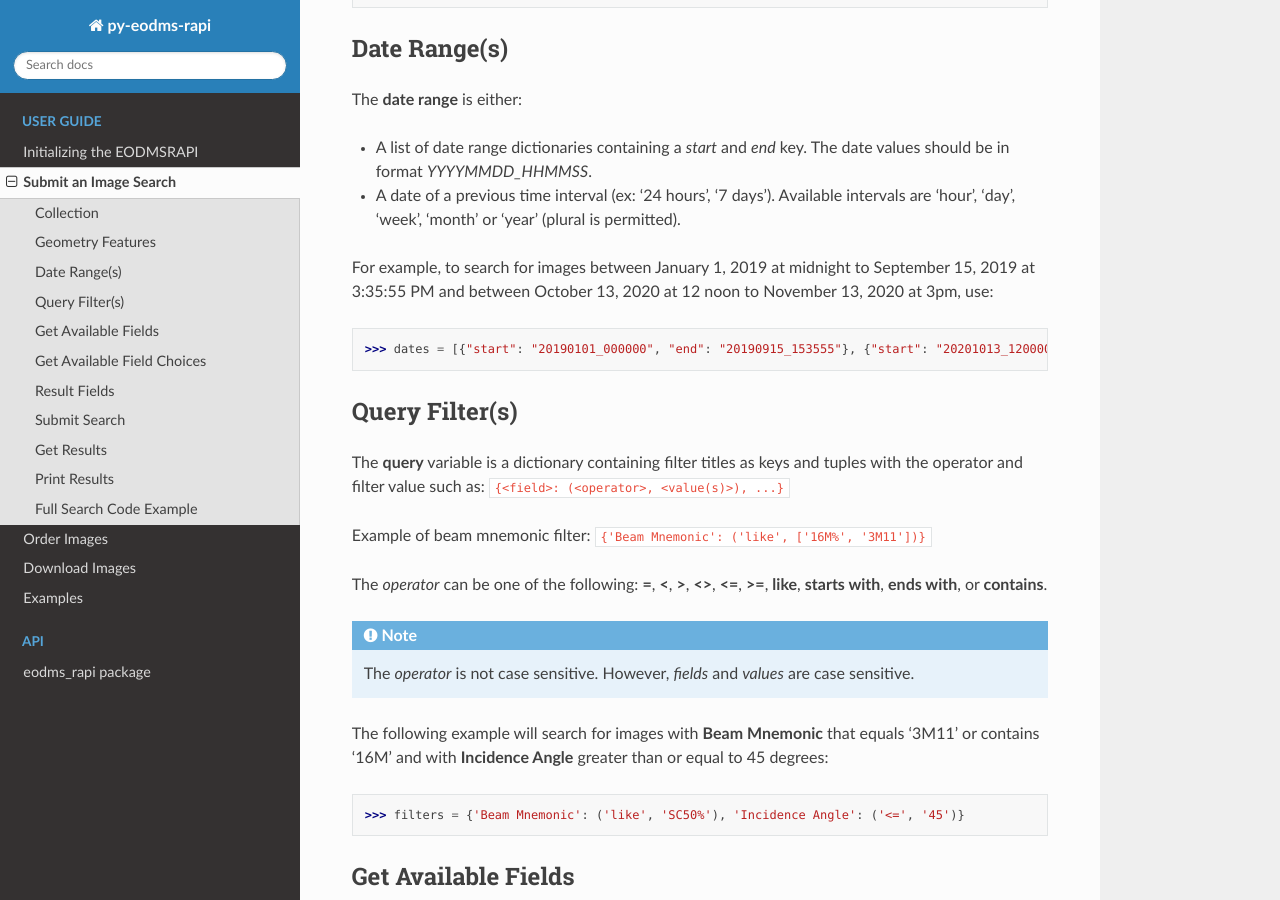
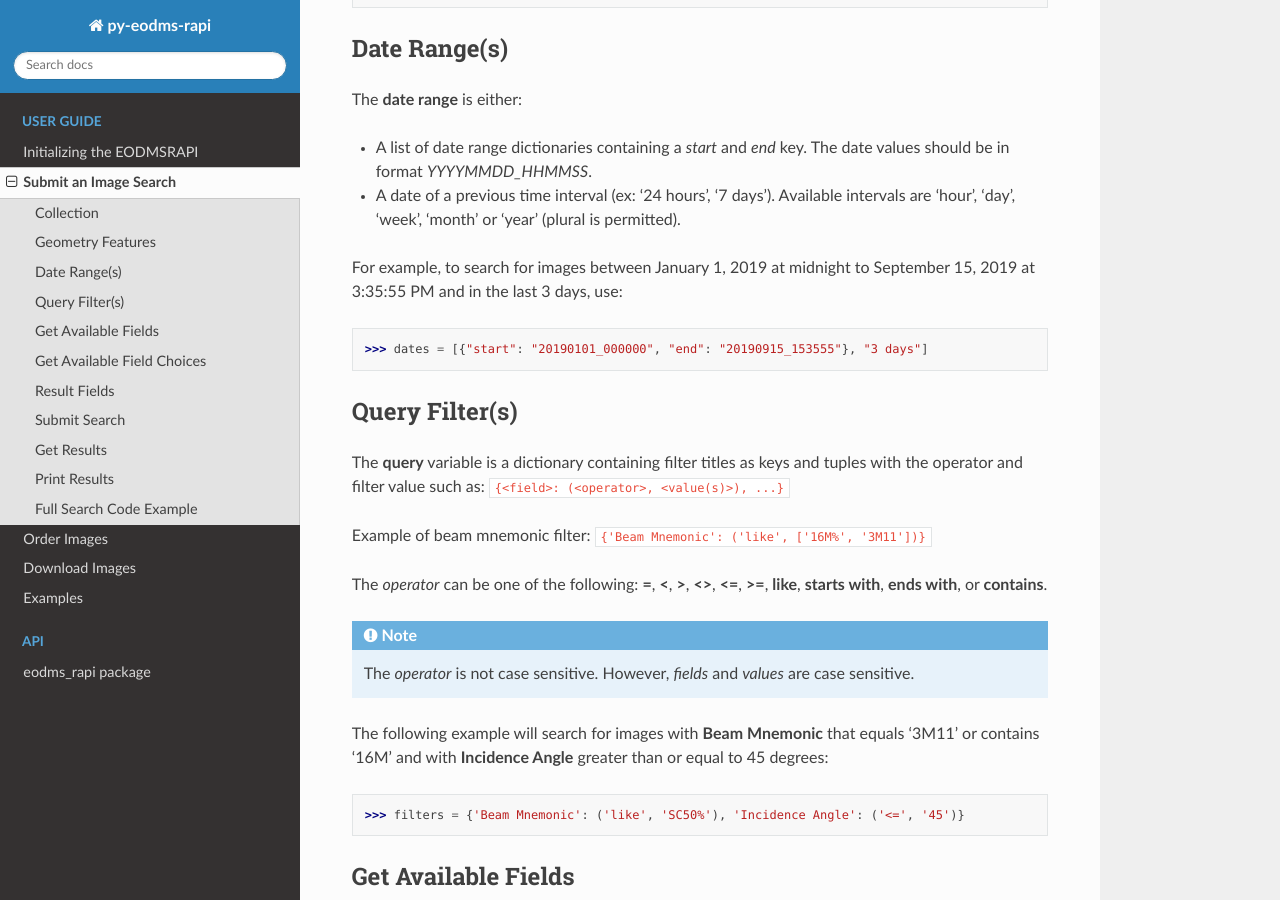
Before and after one commit to eodms-sgdot/py-eodms-rapi, a Sphinx documentation site: the page built from docs/search-rapi.rst, in a window 1280 px wide and 900 px high, scrolled down 1976 px. Built offline with Sphinx 7.4.7 and the Read the Docs theme 2.0.0, drawn with Linux system fonts in a browser that asks for light colours.

Commit message:
Documentation Updated
	modified:   docs/search-rapi.rst

```diff
--- a/docs/search-rapi.rst
+++ b/docs/search-rapi.rst
@@ -92,11 +92,11 @@ The **date range** is either:
 - A list of date range dictionaries containing a *start* and *end* key. The date values should be in format *YYYYMMDD_HHMMSS*.
 - A date of a previous time interval (ex: '24 hours', '7 days'). Available intervals are 'hour', 'day', 'week', 'month' or 'year' (plural is permitted).
 
-For example, to search for images between January 1, 2019 at midnight to September 15, 2019 at 3:35:55 PM and between October 13, 2020 at 12 noon to November 13, 2020 at 3pm, use:
+For example, to search for images between January 1, 2019 at midnight to September 15, 2019 at 3:35:55 PM and in the last 3 days, use:
 
 .. code-block:: python
 
-   >>> dates = [{"start": "20190101_000000", "end": "20190915_153555"}, {"start": "20201013_120000", "end": "20201113_150000"}]
+   >>> dates = [{"start": "20190101_000000", "end": "20190915_153555"}, "3 days"]
 
 Query Filter(s)
 ---------------
```
